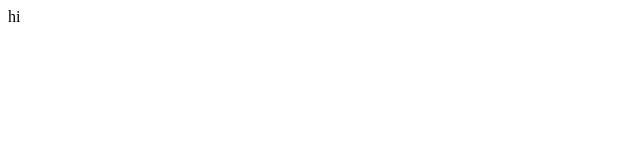
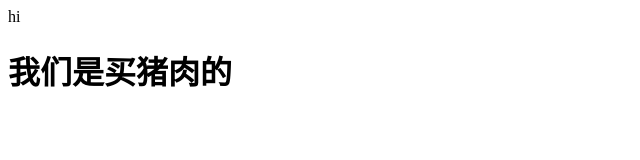
Before and after one commit to chenjinyibaby/dem, a plain HTML site: page index.html in a window 1280 px wide. Shown: the whole page, without its empty margins (0-640 px from the left). Drawn offline with Linux system fonts and the light colour scheme.

Commit message:
更新了h1内容

```diff
--- a/index.html
+++ b/index.html
@@ -7,6 +7,7 @@
     <title>Document</title>
 </head>
 hi
+<h1>我们是买猪肉的</h1>
 
 <body>
 
```
